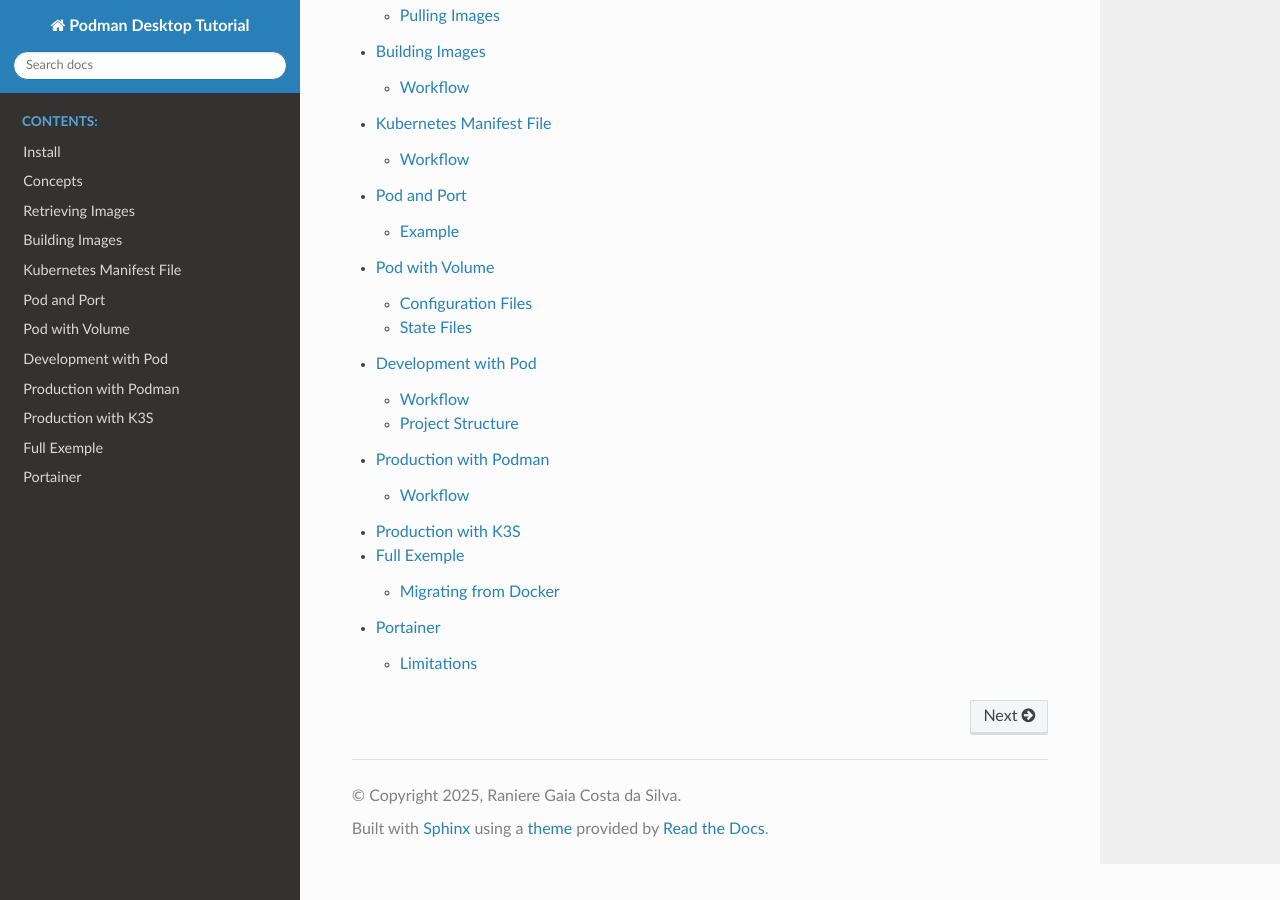
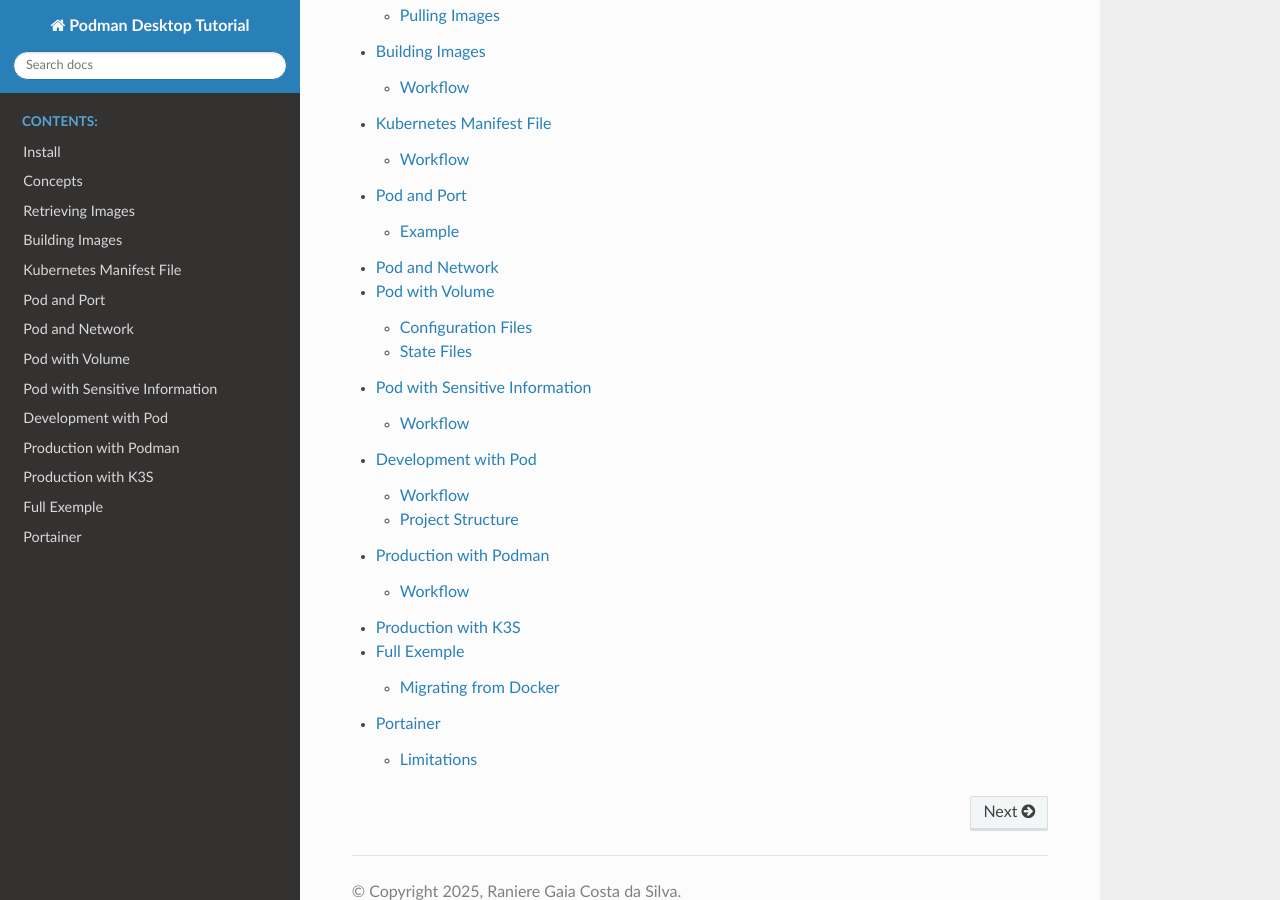
Before and after one commit to rgaiacs/rse-podman-tutorial, a Sphinx documentation site: the page built from source/index.rst, in a window 1280 px wide and 900 px high, scrolled down 1004 px. Built offline with Sphinx 7.4.7 and the Read the Docs theme 3.1.0, drawn with Linux system fonts in a browser that asks for light colours.

Commit message:
Add chapter for network

```diff
--- a/source/index.rst
+++ b/source/index.rst
@@ -34,7 +34,9 @@ Multi-container applications   Based on Kubernetes specification   Based on Dock
    image-build
    k8s-manifest
    k8s-port
+   k8s-network
    k8s-volume
+   k8s-secret
    k8s-development
    production-with-podman
    production-with-k3s
--- /dev/null
+++ b/source/k8s-network.rst
@@ -0,0 +1,2 @@
+Pod and Network
+===============
```
